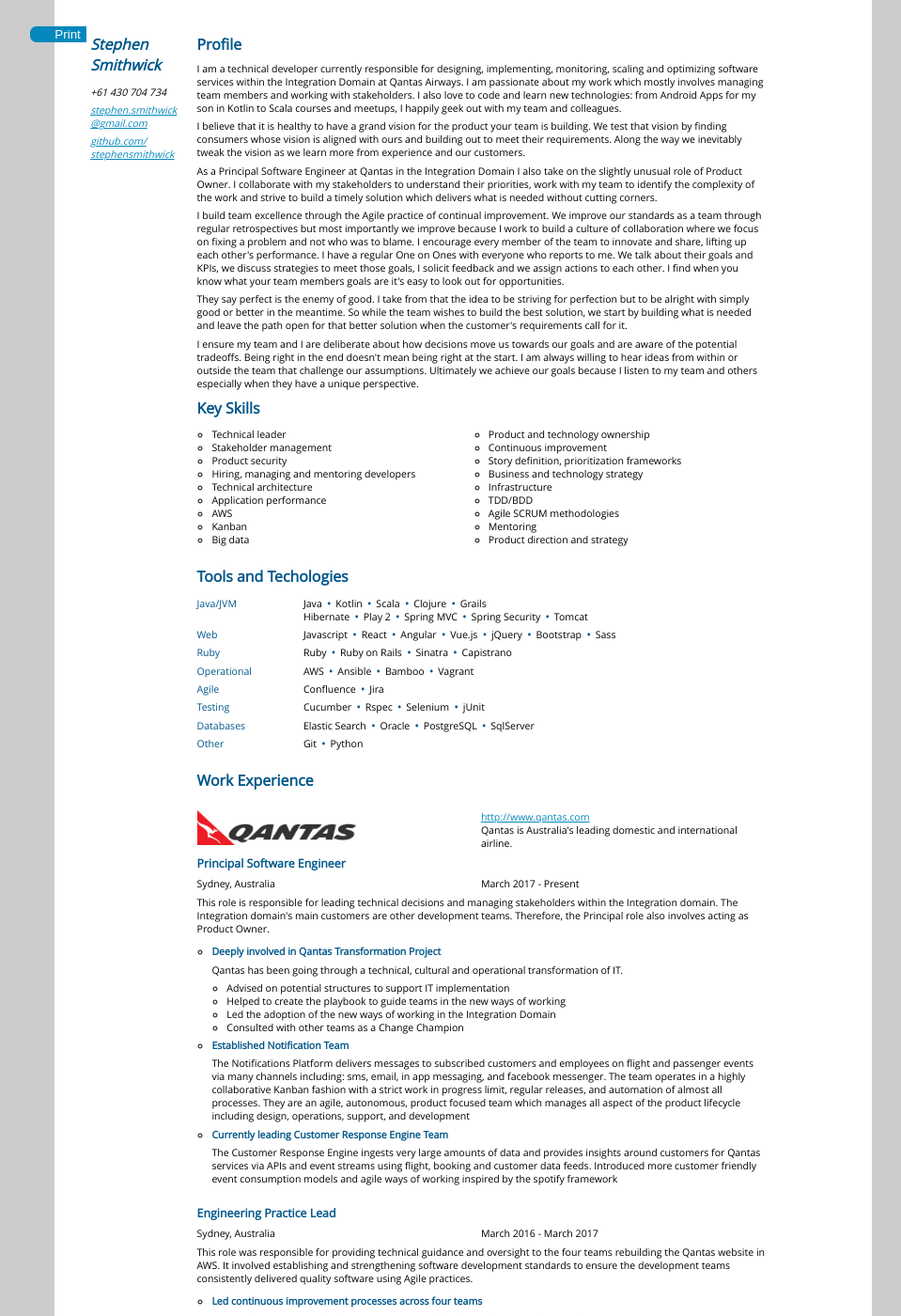
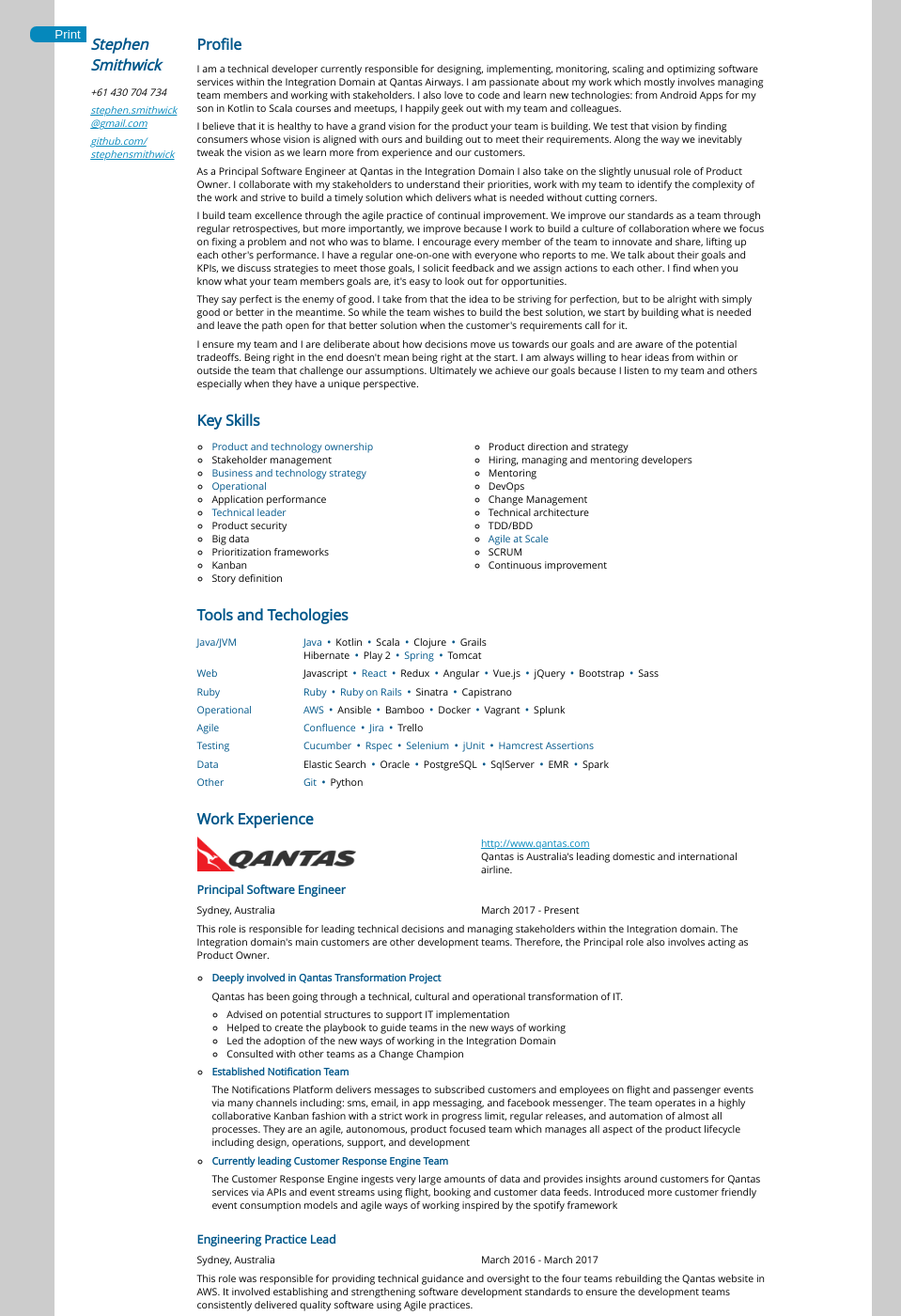
Before and after one commit to StephenSmithwick/StephenSmithwick.github.io, a Jekyll site: the page built from cv.html, in a window 1280 px wide and 1400 px high. Shown: the whole window at 94% size, without its empty margins (147-1106 px from the left). Built offline with Jekyll 4.4.1, drawn with Linux system fonts in a browser that asks for light colours; some of the changed text lies outside the part shown.

Commit message:
Finalising cv update

```diff
--- a/css/cv.scss
+++ b/css/cv.scss
@@ -51,6 +51,11 @@
 h1, h2, h3, h4, h5, h6 {
   color: $dark-blue;
   margin: 0.5em 0em;
+}
+
+em {
+  color: $dark-blue;
+  font-style: normal;
 }
 
 p {
@@ -210,13 +215,7 @@
     }
   }
 
-  article {
-    .projects>section  {
+  article>section, section.company {
       page-break-inside: avoid;
-    }
-
-    >section:not(.experience) {
-      page-break-inside: avoid;
-    }
   }
 }
--- a/cv.html
+++ b/cv.html
@@ -19,6 +19,7 @@
 </aside>
 
 <article>
+  <section>
     <h2>Profile</h2>
       <p>
         I am a technical developer currently responsible for designing, implementing, monitoring, scaling and optimizing
@@ -40,16 +41,16 @@
       </p>
 
       <p>
-      I build team excellence through the Agile practice of continual improvement. We improve our standards as a team through
-      regular retrospectives but most importantly we improve because I work to build a culture of collaboration where we focus on fixing
+        I build team excellence through the agile practice of continual improvement. We improve our standards as a team through
+        regular retrospectives, but more importantly, we improve because I work to build a culture of collaboration where we focus on fixing
         a problem and not who was to blame.   I encourage every member of the team to innovate and share, lifting up each other's
-      performance. I have a regular One on Ones with everyone who reports to me.  We talk about their goals and KPIs,
+        performance. I have a regular one-on-one with everyone who reports to me.  We talk about their goals and KPIs,
         we discuss strategies to meet those goals, I solicit feedback and we assign actions to each other.
-      I find when you know what your team members goals are it's easy to look out for opportunities.
+        I find when you know what your team members goals are, it's easy to look out for opportunities.
       </p>
 
       <p>
-      They say perfect is the enemy of good.  I take from that the idea to be striving for perfection
+        They say perfect is the enemy of good.  I take from that the idea to be striving for perfection,
         but to be alright with simply good or better in the meantime.  So while the team wishes to build
         the best solution, we start by building what is needed and leave the path open for that better solution
         when the customer's requirements call for it.
@@ -61,31 +62,37 @@
         that challenge our assumptions.  Ultimately we achieve our goals because I listen to my team and others especially
         when they have a unique perspective.
       </p>
-
   </section>
 
   <section>
     <h2>Key Skills</h2>
 
     <ul class="two-columns">
-      <li>Technical leader</li>
-      <li>Product and technology ownership</li>
+      <li><em>Product and technology ownership</em></li>
+      <li>Product direction and strategy</li>
       <li>Stakeholder management</li>
+      <li>Hiring, managing and mentoring developers</li>
+
+      <li><em>Business and technology strategy</em></li>
+      <li>Mentoring</li>
+
+      <li><em>Operational</em></li>
+      <li>DevOps</li>
+      <li>Application performance</li>
+      <li>Change Management</li>
+
+      <li><em>Technical leader</em></li>
+      <li>Technical architecture</li>
+      <li>Product security</li>
+      <li>TDD/BDD</li>
+      <li>Big data</li>
+
+      <li><em>Agile at Scale</em></li>
+      <li>Prioritization frameworks</li>
+      <li>SCRUM</li>
+      <li>Kanban</li>
       <li>Continuous improvement</li>
-      <li>Product security</li>
-      <li>Story definition, prioritization frameworks</li>
-      <li>Hiring, managing and mentoring developers</li>
-      <li>Business and technology strategy</li>
-      <li>Technical architecture</li>
-      <li>Infrastructure</li>
-      <li>Application performance</li>
-      <li>TDD/BDD</li>
-      <li>AWS</li>
-      <li>Agile SCRUM methodologies</li>
-      <li>Kanban</li>
-      <li>Mentoring</li>
-      <li>Big data</li>
-      <li>Product direction and strategy</li>
+      <li>Story definition</li>
     </ul>
   </section>
 
@@ -96,7 +103,7 @@
       <dt>Java/JVM</dt>
       <dd>
         <ul class="inline">
-          <li>Java</li>
+          <li><em>Java</em></li>
           <li>Kotlin</li>
           <li>Scala</li>
           <li>Clojure</li>
@@ -105,8 +112,7 @@
         <ul class="inline">
           <li>Hibernate</li>
           <li>Play 2</li>
-          <li>Spring MVC</li>
-          <li>Spring Security</li>
+          <li><em>Spring</em></li>
           <li>Tomcat</li>
         </ul>
       </dd>
@@ -115,7 +121,8 @@
       <dd>
         <ul class="inline">
           <li>Javascript</li>
-          <li>React</li>
+          <li><em>React</em></li>
+          <li>Redux</li>
           <li>Angular</li>
           <li>Vue.js</li>
           <li>jQuery</li>
@@ -127,8 +134,8 @@
       <dt>Ruby</dt>
       <dd>
         <ul class="inline">
-          <li>Ruby</li>
-          <li>Ruby on Rails</li>
+          <li><em>Ruby</em></li>
+          <li><em>Ruby on Rails</em></li>
           <li>Sinatra</li>
           <li>Capistrano</li>
         </ul>
@@ -137,45 +144,51 @@
       <dt>Operational</dt>
       <dd>
         <ul class="inline">
-          <li>AWS</li>
+          <li><em>AWS</em></li>
           <li>Ansible</li>
           <li>Bamboo</li>
+          <li>Docker</li>
           <li>Vagrant</li>
+          <li>Splunk</li>
         </ul>
       </dd>
 
       <dt>Agile</dt>
       <dd>
         <ul class="inline">
-          <li>Confluence</li>
-          <li>Jira</li>
+          <li><em>Confluence</em></li>
+          <li><em>Jira</em></li>
+          <li>Trello</li>
         </ul>
       </dd>
 
       <dt>Testing</dt>
       <dd>
         <ul class="inline">
-          <li>Cucumber</li>
-          <li>Rspec</li>
-          <li>Selenium</li>
-          <li>jUnit</li>
+          <li><em>Cucumber</em></li>
+          <li><em>Rspec</em></li>
+          <li><em>Selenium</em></li>
+          <li><em>jUnit</em></li>
+          <li><em>Hamcrest Assertions</em></li>
         </ul>
       </dd>
 
-      <dt>Databases</dt>
+      <dt>Data</dt>
       <dd>
         <ul class="inline">
           <li>Elastic Search</li>
           <li>Oracle</li>
           <li>PostgreSQL</li>
           <li>SqlServer</li>
+          <li>EMR</li>
+          <li>Spark</li>
         </ul>
       </dd>
 
       <dt>Other</dt>
       <dd>
         <ul class="inline">
-          <li>Git</li>
+          <li><em>Git</em></li>
           <li>Python</li>
         </ul>
       </dd>
@@ -183,9 +196,10 @@
   </section>
 
   <section>
+
+    <section class="company">
       <h2>Work Experience</h2>
 
-    <section class="company">
       <div class="company-info">
         <span><img src="images/qantas.png" alt="Qantas Logo"></span>
         <span>
@@ -296,7 +310,7 @@
         </section>
       </section>
 
-      <section class="company">
+      <section class="company role">
         <div class="company-info">
           <span><img src="images/ratecity.png" onerror="this.src='images/ratecity.png';this.onerror=null;" alt="RateCity Logo"></span>
           <span>
@@ -337,7 +351,7 @@
           </section>
       </section>
 
-      <section class="company">
+      <section class="company role">
         <div class="company-info">
           <span><img src="images/dius.png" alt="DiUS Logo"></span>
           <span>
@@ -377,7 +391,7 @@
         </section>
       </section>
 
-      <section class="company">
+      <section class="company role">
         <div class="company-info">
           <span><img src="images/foxsports.png" alt="Fox Sports Logo"></span>
           <span>
@@ -397,7 +411,7 @@
         satellites and equipment for recording content using AWS.</p>
       </section>
 
-      <section class="company">
+      <section class="company role">
         <div class="company-info">
           <span>
             <img src="images/hypertag.png" alt="Hypertag logo">
@@ -415,10 +429,10 @@
           <span>July 2007 - November 2007 (short term contract)</span>
         </div>
 
-        <p>    This contract role supported the continued development of the Hypertag product.</p>
+        <p>    This contract role supported the continued development of the Hypertag product Java based communication hub.</p>
       </section>
 
-      <section class="company">
+      <section class="company role">
         <div class="company-info">
           <span><img src="images/biowisdom.png" alt="BioWisdom Logo"></span>
           <span>
@@ -439,7 +453,7 @@
         querying tool and developing middle-tier business logic components.</p>
       </section>
 
-      <section class="company">
+      <section class="company role">
         <div class="company-info">
           <span><img src="images/cu.png" alt="University of Colorado Logo"></span>
           <span>
```
Lines whose indentation alone changed are shown as unchanged.
